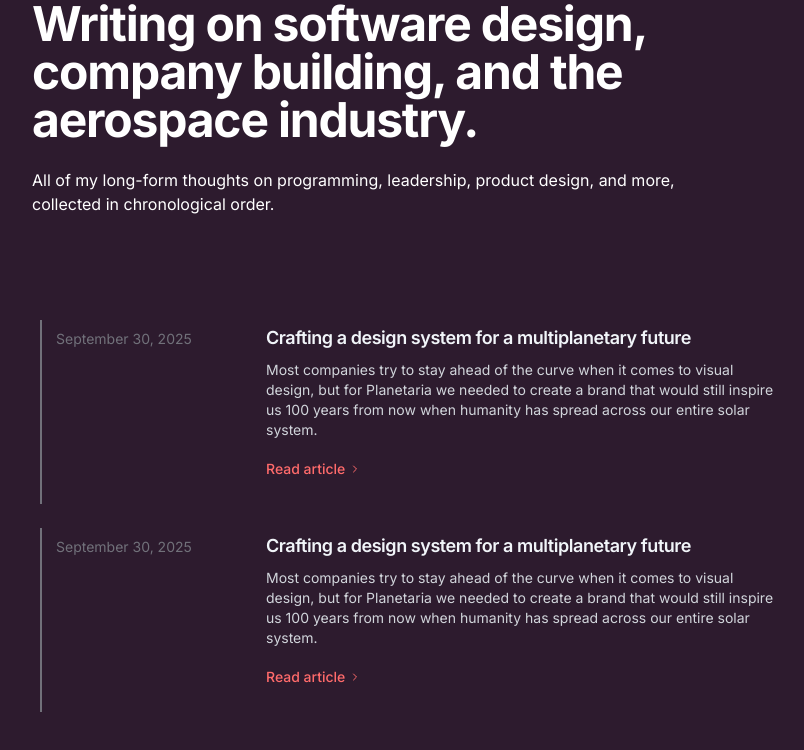
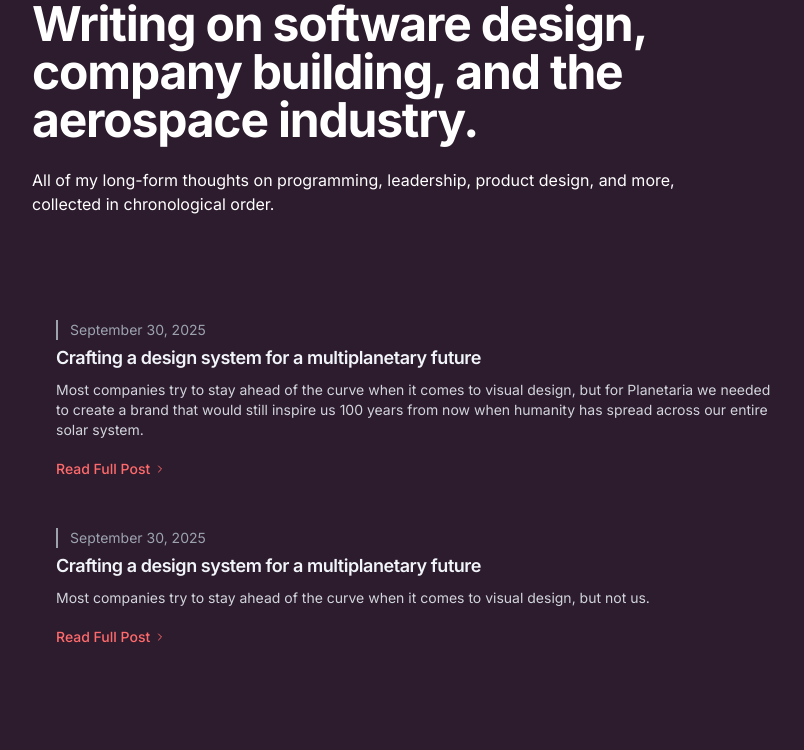
Before and after one commit to Mustycodes/mustaphaoyenuga, a Next.js app: page /musings in a window 1280 px wide. Shown: the top 750 px of the page, without its empty margins (16-820 px from the left). Built offline with nearby package versions, Linux system fonts and the light colour scheme.

Commit message:
refactor articleCard component

```diff
--- a/app/(pages)/musings/page.tsx
+++ b/app/(pages)/musings/page.tsx
@@ -8,35 +8,28 @@ const MusingsPage = () => {
           Writing on software design, company building, and the aerospace
           industry.
         </h1>
-        <p className='mt-6 '>
+        <p className='mt-6'>
           All of my long-form thoughts on programming, leadership, product
           design, and more, collected in chronological order.
         </p>
       </header>
       <div className='mt-16 sm:mt-20'>
         <div className='flex flex-col max-w-3xl'>
-          <div className='relative pl-6'>
-            <div className='absolute w-0.5 left-2 top-6 bottom-0 bg-zinc-500' />
           <ArticleCard
             title='Crafting a design system for a multiplanetary future'
             href='#'
             date='2025-05-30'
             formattedDate='September 30, 2025'
             description='Most companies try to stay ahead of the curve when it comes to visual design, but for Planetaria we needed to create a brand that would still inspire us 100 years from now when humanity has spread across our entire solar system.'
-              hideTimeInHeader
           />
-          </div>
-          <div className='relative pl-6'>
-            <div className='absolute w-0.5 left-2 top-6 bottom-0 bg-zinc-500' />
+
           <ArticleCard
             title='Crafting a design system for a multiplanetary future'
             href='#'
             date='2025-05-30'
             formattedDate='September 30, 2025'
-              description='Most companies try to stay ahead of the curve when it comes to visual design, but for Planetaria we needed to create a brand that would still inspire us 100 years from now when humanity has spread across our entire solar system.'
-              hideTimeInHeader
+            description='Most companies try to stay ahead of the curve when it comes to visual design, but not us.'
           />
-          </div>
         </div>
       </div>
     </section>
--- a/app/components/articleCard.tsx
+++ b/app/components/articleCard.tsx
@@ -6,8 +6,6 @@ interface ArticleCardProps {
   date: string; //ISO format
   formattedDate: string;
   description: string;
-  hideTimeInHeader?: boolean;
-  className?: string;
 }
 
 const ArticleCard = ({
@@ -16,32 +14,16 @@ const ArticleCard = ({
   date,
   formattedDate,
   description,
-  hideTimeInHeader = false,
-  className = ""
 }: ArticleCardProps) => {
   return (
-    <article
-      className={`${className} md:grid md:grid-cols-4 md:items-baseline`}
-    >
-      {hideTimeInHeader ? (
-        <time dateTime={date} className='max-md:hidden text-sm text-zinc-500'>
-          {formattedDate}
-        </time>
-      ) : null}
-      <div
-        className={`${
-          hideTimeInHeader ? "md:col-span-3" : "md:col-span-4"
-        } hover:bg-[#1f1f1f] hover:shadow-md text-slate-100 p-6 rounded-xl group`}
-      >
+    <article className='hover:bg-[#1f1f1f] hover:shadow-md text-slate-100 p-6 rounded-xl group cursor-pointer'>
       <header className='flex flex-col'>
-          {!hideTimeInHeader && (
         <time
           dateTime={date}
           className='text-sm border-l-2 border-gray-400 text-gray-400 pl-3 block'
         >
           {formattedDate}
         </time>
-          )}
 
         <h2 className='text-lg font-semibold mt-1 tracking-tight group-hover:text-accent'>
           {title}
@@ -54,10 +36,9 @@ const ArticleCard = ({
           className='text-sm inline-flex font-medium items-center gap-x-1 text-accent'
           aria-label='Read full article'
         >
-            Read article <ChevronRight size='12' />
+          Read Full Post <ChevronRight size='12' />
         </a>
       </footer>
-      </div>
     </article>
   );
 };
```
Lines whose indentation alone changed are shown as unchanged.
